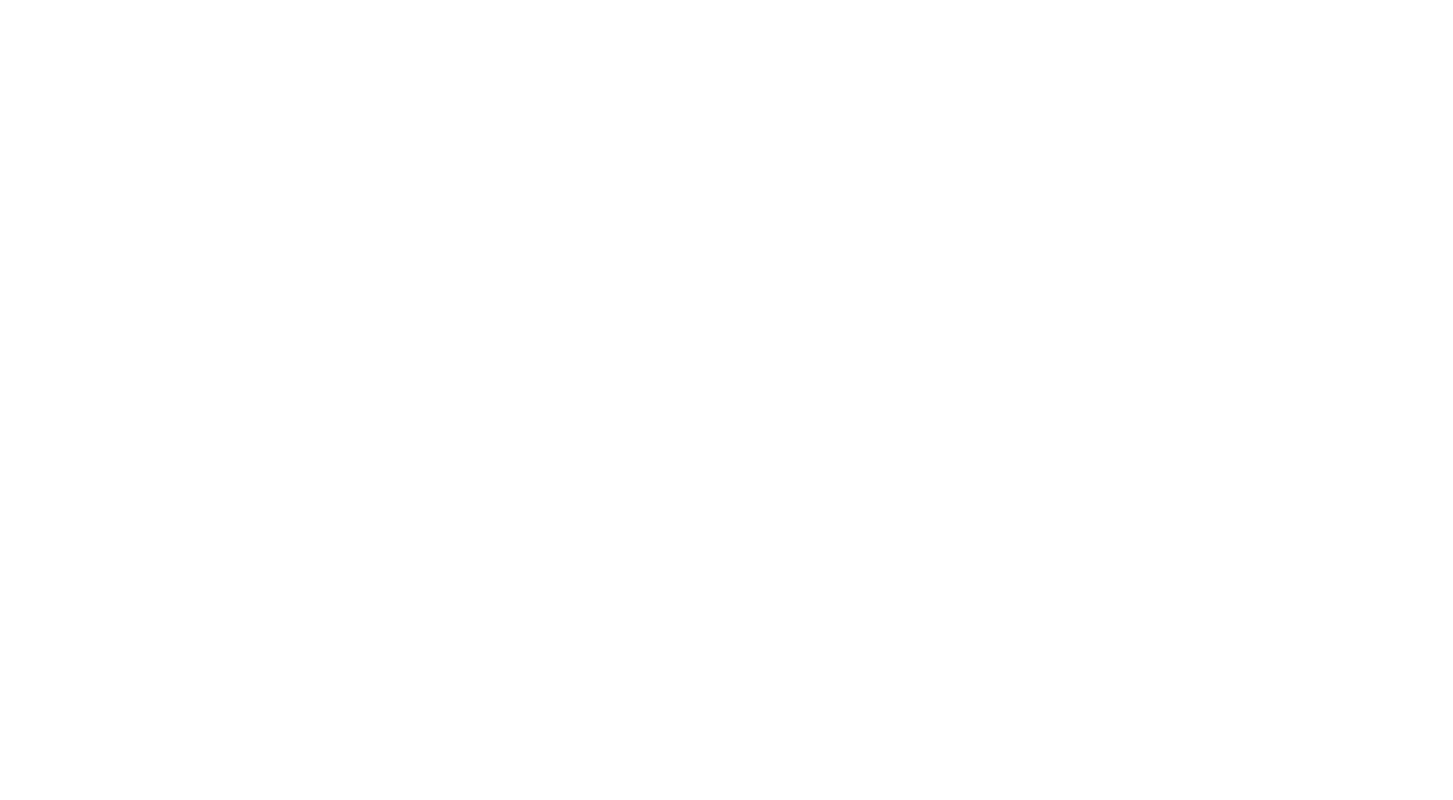
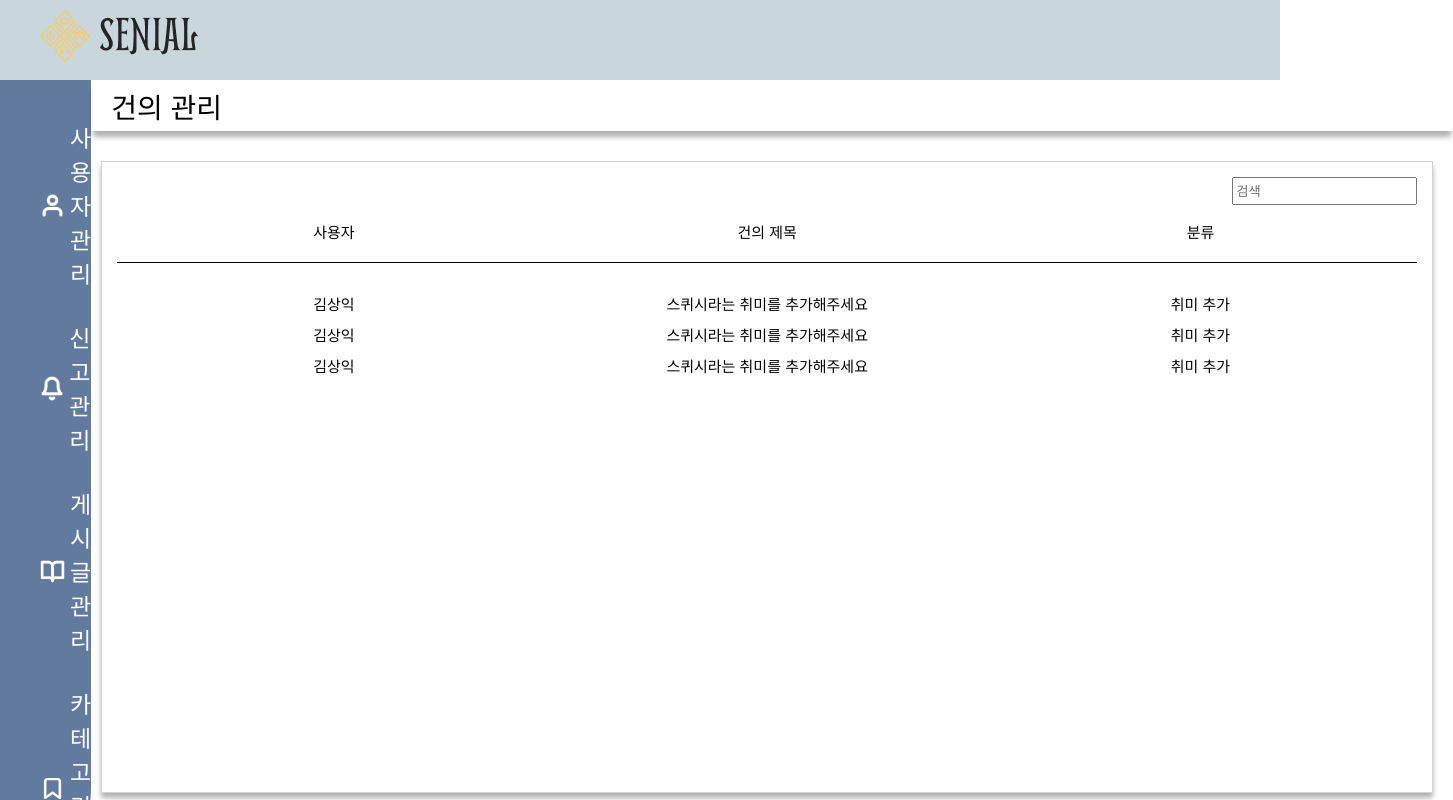
Before and after one commit to DoYous/Senials-Frontend, a React (Create React App) app in the folder senials_frontend/: page /admin/manage-suggestion in a window 1280 px wide. Before the commit this address had no page. Shown: the top 800 px of the page, 1453 px wide, since content can reach past the window. Built offline with nearby package versions, Linux system fonts and the light colour scheme; a web font is replaced by a local one.

Commit message:
관리자 건의 관리 페이지 레이아웃 구성 #153

```diff
--- a/senials_frontend/src/App.js
+++ b/senials_frontend/src/App.js
@@ -36,7 +36,7 @@ import MypageMade from "./pages/mypage/MypageMade";
 import MypageParticipate from "./pages/mypage/MypageParticipate";
 import PartyMeetModify from "./pages/party/PartyMeetModify";
 import PartyReviewModify from "./pages/party/PartyReviewModify";
-import ManageUser from "./pages/admin/ManageUser";
+
 import Login from "./pages/login/Login";
 import Join from "./pages/login/Join";
 import Success from "./pages/login/Success";
@@ -44,6 +44,10 @@ import KakaoCallBack from "./pages/login/KakaoCallBack";
 
 import Suggestion from './pages/admin/Suggestion.js';
 import Report from './pages/admin/ReportComponent.js';
+import ManageUser from "./pages/admin/ManageUser";
+import ManageReport from './pages/admin/ManageReport.js';
+import ManageSuggestion from './pages/admin/ManageSuggestion.js';
+
 
 function App() {
     return (
@@ -62,7 +66,7 @@ function App() {
                     {/*test 성공페이지*/}
                     <Route path="success" element={<Success />} />
 
-                    {/* 신고하기 */}
+                    {/* 신고페이지지 */}
                     <Route path="report" element={<Report />} />
 
                     {/*마이페이지*/}
@@ -135,16 +139,15 @@ function App() {
                             {/* 모임 멤버 전체보기*/}
                             <Route path="members" element={<MypageMember />} />
                         </Route>
-
-
                     </Route>
-
-
-
                 </Route>
                 <Route path="admin">
                     {/*관리자페이지-사용자 관리*/}
                     <Route path="manage-user" element={<ManageUser/>}/>
+                    {/*관리자페이지-신고 관리*/}
+                    <Route path="manage-report" element={<ManageReport/>}/>
+                    {/*관리자페이지-건의 관리*/}
+                    <Route path="manage-suggestion" element={<ManageSuggestion/>}/>
                 </Route>
             </Routes>
 
--- /dev/null
+++ b/senials_frontend/src/pages/admin/ManageSuggestion.js
@@ -0,0 +1,72 @@
+import React,{useEffect, useState} from 'react';
+import styles from './Admin.module.css';
+import {useDispatch,userSelector, useSelector} from "react-redux";
+
+
+
+
+let userData={name:'김상익',title:'스퀴시라는 취미를 추가해주세요',kind:'취미 추가'}
+
+
+function ManageSuggestion(){
+
+    let state=useSelector((state)=>state)
+    let dispatch=useDispatch()
+
+
+    return(
+        <div>
+            <div className={styles.adminHeader}>
+                <img className={styles.adminLogo} src='/img/adminLogo.png'/>
+            </div>
+
+            <div className={styles.adminBody}>
+                <div className={styles.nav}>
+                    <div className={styles.navButton}><img src='/img/User.png'/>사용자 관리</div>
+                    <div className={styles.navButton}><img src='/img/Bell.png'/>신고 관리</div>
+                    <div className={styles.navButton}><img src='/img/BookOpen.png'/>게시글 관리</div>
+                    <div className={styles.navButton}><img src='/img/Bookmark.png'/>카테고리 관리</div>
+                    <div className={styles.navButton}><img src='/img/checkSquare.png'/>후기 관리</div>
+                    <div className={styles.navButton}><img src='/img/GitCommit.png'/>트래픽관리 관리</div>
+                    <div className={styles.navButton}><img src='/img/Users.png'/>건의 내역관리 관리</div>
+                </div>
+                <div className={styles.mainBody}>
+                    <div className={styles.mainTitle}>
+                        건의 관리
+                    </div>
+
+                    <div className={styles.mainDetail}>
+                    <div><input className={styles.searchBox} placeholder='검색'></input></div>
+                    <br/>
+                    <br/>
+                        <div className={styles.mainSubtitle}>
+                            <span>사용자</span>
+                            <span>건의 제목</span>
+                            <span>분류</span>
+
+                        </div>
+                        <hr/>
+                        <div className={styles.mainBox}>
+                        <UserData/>
+                        <UserData/>
+                        <UserData/>
+                        </div>
+                    </div>
+                </div>
+
+            </div>
+        </div>
+    )
+}
+
+function UserData(){
+    return(
+        <div className={styles.mainSubtitle}>
+                <span>{userData.name}</span>
+                <span>{userData.title}</span>
+                <span>{userData.kind}</span>
+
+        </div>
+    );
+}
+export default ManageSuggestion;
```
